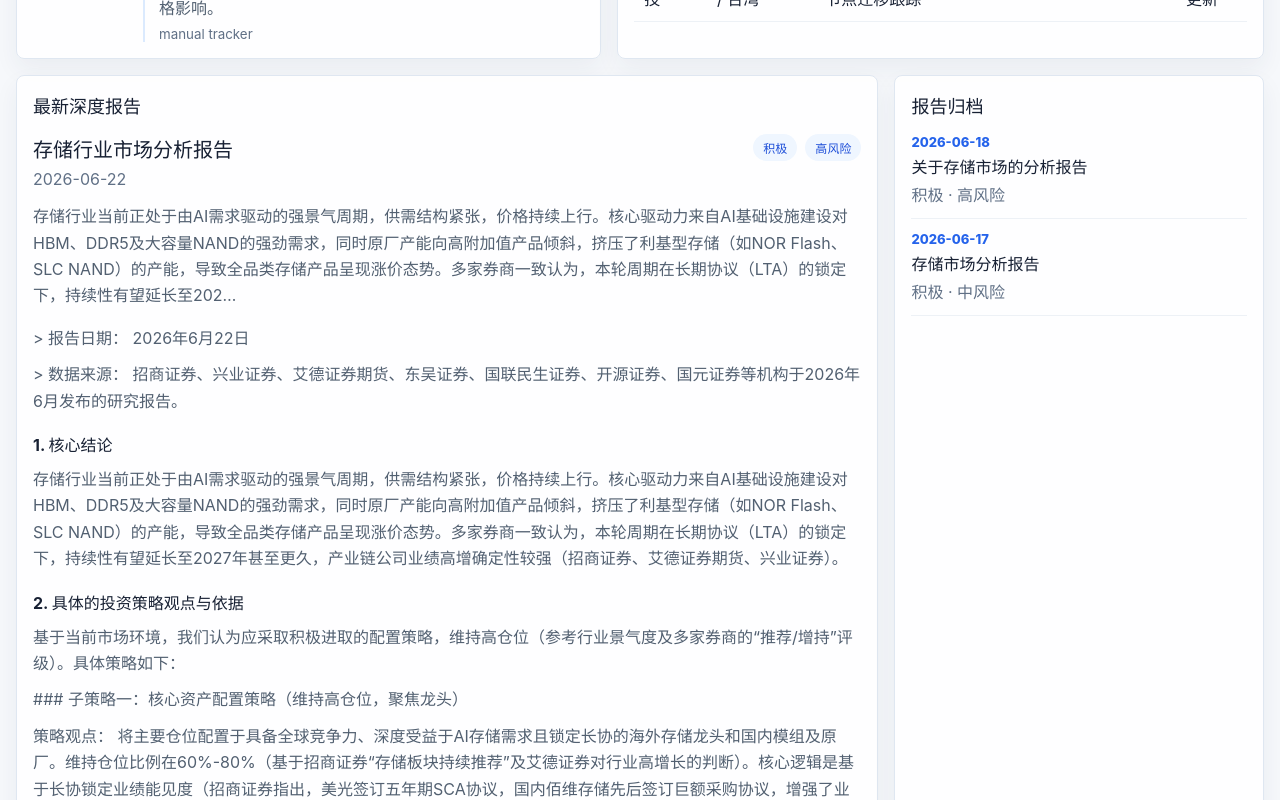
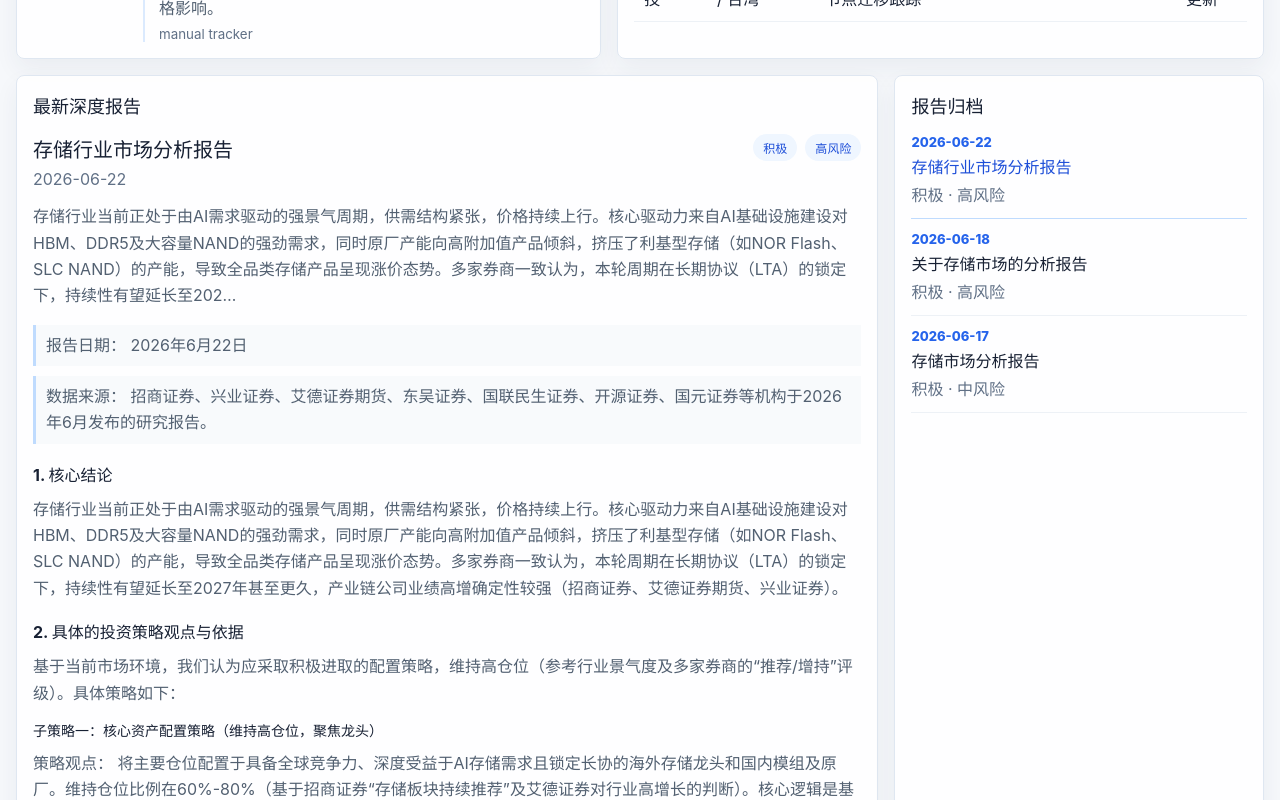
Before and after one commit to Jareddeng/memory-visualization-dashboard, a React (Vite) app: page / in a window 1280 px wide. Shown: the part 2300-3100 px from the top of the page. Built offline with nearby package versions, Linux system fonts and the light colour scheme.

Commit message:
Make report archive selectable

```diff
--- a/src/main.tsx
+++ b/src/main.tsx
@@ -300,6 +300,7 @@ function makeStockTrendOption(stock: StockPoint, history: StockPoint[]): echarts
 
 function App() {
   const { data, loading, error } = useDashboardData();
+  const [selectedReportSlug, setSelectedReportSlug] = React.useState<string | null>(null);
 
   if (error) {
     return (
@@ -325,6 +326,7 @@ function App() {
   }
 
   const latestReport = data.reports[0];
+  const selectedReport = data.reports.find((report) => report.slug === selectedReportSlug) ?? latestReport;
 
   return (
     <main className="shell">
@@ -384,8 +386,8 @@ function App() {
       </section>
 
       <section className="report-grid">
-        <LatestReport report={latestReport} />
-        <ReportArchive reports={data.reports.slice(1, 7)} />
+        <LatestReport report={selectedReport} isLatest={selectedReport?.slug === latestReport?.slug} />
+        <ReportArchive reports={data.reports} selectedSlug={selectedReport?.slug} onSelect={setSelectedReportSlug} />
       </section>
 
       <footer className="disclaimer">
@@ -480,10 +482,10 @@ function ExpansionTable({ rows }: { rows: NonNullable<TrackerPayload["expansion_
   );
 }
 
-function LatestReport({ report }: { report?: Report }) {
+function LatestReport({ report, isLatest }: { report?: Report; isLatest: boolean }) {
   return (
     <section className="panel text-panel report-main">
-      <h2>最新深度报告</h2>
+      <h2>{isLatest ? "最新深度报告" : "历史深度报告"}</h2>
       {report ? (
         <>
           <div className="report-head">
@@ -507,17 +509,30 @@ function LatestReport({ report }: { report?: Report }) {
   );
 }
 
-function ReportArchive({ reports }: { reports: Report[] }) {
+function ReportArchive({
+  reports,
+  selectedSlug,
+  onSelect,
+}: {
+  reports: Report[];
+  selectedSlug?: string;
+  onSelect: (slug: string) => void;
+}) {
   return (
     <section className="panel text-panel">
       <h2>报告归档</h2>
       <div className="archive-list">
         {reports.length ? reports.map((report) => (
-          <article key={report.slug}>
+          <button
+            className={report.slug === selectedSlug ? "archive-item active" : "archive-item"}
+            key={report.slug}
+            onClick={() => onSelect(report.slug)}
+            type="button"
+          >
             <time>{report.date}</time>
             <strong>{report.title}</strong>
             <span>{report.rating} · {report.risk_level}风险</span>
-          </article>
+          </button>
         )) : <p>更多历史报告会在每日提交后自动归档。</p>}
       </div>
     </section>
@@ -533,6 +548,8 @@ function MarkdownBody({ body }: { body: string }) {
         .filter(Boolean)
         .map((block) => {
           if (block.startsWith("## ")) return <h3 key={block}>{block.replace(/^##\s+/, "")}</h3>;
+          if (block.startsWith("### ")) return <h4 key={block}>{block.replace(/^###\s+/, "")}</h4>;
+          if (block.startsWith("> ")) return <blockquote key={block}>{block.replace(/^>\s+/, "")}</blockquote>;
           if (block.startsWith("- ")) {
             return (
               <ul key={block}>
--- a/src/styles.css
+++ b/src/styles.css
@@ -362,6 +362,21 @@ th {
   font-size: 16px;
 }
 
+.markdown-body h4 {
+  margin: 4px 0 0;
+  color: #172033;
+  font-size: 14px;
+}
+
+.markdown-body blockquote {
+  margin: 0;
+  padding: 8px 10px;
+  border-left: 3px solid #bfdbfe;
+  background: #f8fafc;
+  color: #526071;
+  line-height: 1.6;
+}
+
 .markdown-body ul {
   margin: 0;
   padding-left: 20px;
@@ -374,11 +389,34 @@ th {
   gap: 12px;
 }
 
-.archive-list article {
+.archive-item {
   display: grid;
   gap: 4px;
-  padding-bottom: 12px;
+  width: 100%;
+  padding: 0 0 12px;
   border-bottom: 1px solid #edf1f6;
+  border-top: 0;
+  border-right: 0;
+  border-left: 0;
+  background: transparent;
+  color: inherit;
+  text-align: left;
+  cursor: pointer;
+}
+
+.archive-item:hover strong,
+.archive-item.active strong {
+  color: #1d4ed8;
+}
+
+.archive-item.active {
+  border-bottom-color: #bfdbfe;
+}
+
+.archive-item:focus-visible {
+  outline: 2px solid #93c5fd;
+  outline-offset: 3px;
+  border-radius: 6px;
 }
 
 .disclaimer {
```
